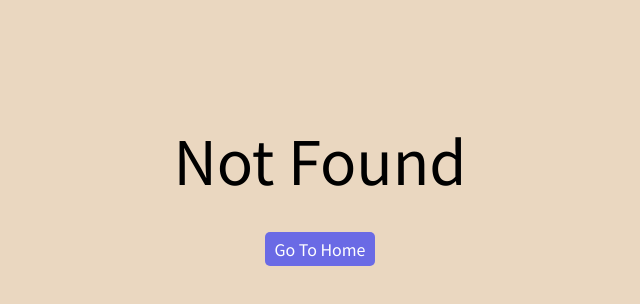
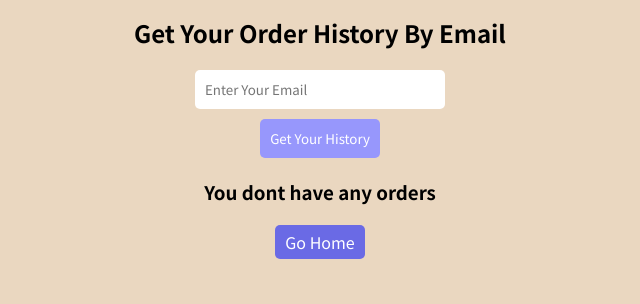
Before and after one commit to serhiyhvala/restaurant-app, a Next.js app: page /history in a window 1280 px wide. Before the commit this address had no page. Shown: the top 304 px of the page, without its empty margins (320-960 px from the left). Built offline with nearby package versions, Linux system fonts and the light colour scheme.

Commit message:
Create History Page

```diff
--- /dev/null
+++ b/app/history/history.module.scss
@@ -0,0 +1,61 @@
+.container {
+	max-width: 800px;
+	margin: 0 auto;
+	padding: 15px;
+	display: flex;
+	flex-direction: column;
+	gap: 20px;
+	justify-content: center;
+	align-items: center;
+}
+
+.form {
+	display: flex;
+	flex-direction: column;
+	gap: 10px;
+	align-items: center;
+	input {
+		outline: none;
+		border: none;
+		padding: 10px;
+		width: 250px;
+		border-radius: 5px;
+	}
+	button {
+		border: none;
+		background-color: #9797fc;
+		color: #fff;
+		padding: 10px;
+		cursor: pointer;
+		border-radius: 5px;
+	}
+}
+
+.history {
+	display: flex;
+	justify-content: space-between;
+	align-items: center;
+	flex-wrap: wrap;
+	gap: 20px;
+	background-color: #fff;
+	padding: 10px;
+	border-radius: 10px;
+}
+
+.text {
+	display: flex;
+	gap: 10px;
+}
+
+.image {
+	width: 100px;
+	height: 100px;
+}
+
+.order {
+	display: flex;
+	justify-content: space-between;
+	gap: 20px;
+	align-items: center;
+	flex-wrap: wrap;
+}
--- /dev/null
+++ b/app/history/page.tsx
@@ -0,0 +1,71 @@
+'use client'
+
+import { getOrdersHistory } from '@store/slices/historySlice'
+import Button from '@ui/Button'
+import Image from 'next/image'
+import { FormEvent, useState } from 'react'
+
+import { useAppDispatch, useAppSelector } from '@hooks/index'
+
+import Loader from './Loader'
+import styles from './history.module.scss'
+
+const History = () => {
+	const { ordersHistory, loading } = useAppSelector(state => state.history)
+	const [email, setEmail] = useState('')
+	const dispatch = useAppDispatch()
+	const isHistoryExist = ordersHistory.length > 0
+
+	const handleSubmitForm = (event: FormEvent<HTMLFormElement>) => {
+		event.preventDefault()
+		setEmail('')
+		dispatch(getOrdersHistory(email))
+	}
+
+	return (
+		<section className={styles.container}>
+			<h2>Get Your Order History By Email</h2>
+			<form className={styles.form} onSubmit={handleSubmitForm}>
+				<input
+					type='email'
+					placeholder='Enter Your Email'
+					required
+					onChange={event => setEmail(event.target.value)}
+					value={email}
+				/>
+				<button type='submit'>Get Your History</button>
+			</form>
+			{loading ? (
+				<Loader />
+			) : !isHistoryExist ? (
+				<h3>You dont have any orders</h3>
+			) : (
+				ordersHistory.map(item => (
+					<div className={styles.history} key={item._id}>
+						{item.orders.map(history => (
+							<div key={history._id} className={styles.order}>
+								<div>
+									<Image
+										src={history.image}
+										alt={history.title}
+										width={200}
+										height={100}
+										className={styles.image}
+									/>
+								</div>
+								<div className={styles.text}>
+									<span>{history.title}</span>
+									<span>{history.count > 1 ? `${history.count}x` : ''}</span>
+								</div>
+							</div>
+						))}
+						<span>Total Price: {item.totalPrice}</span>
+					</div>
+				))
+			)}
+			<Button link='/'>Go Home</Button>
+		</section>
+	)
+}
+
+export default History
```
